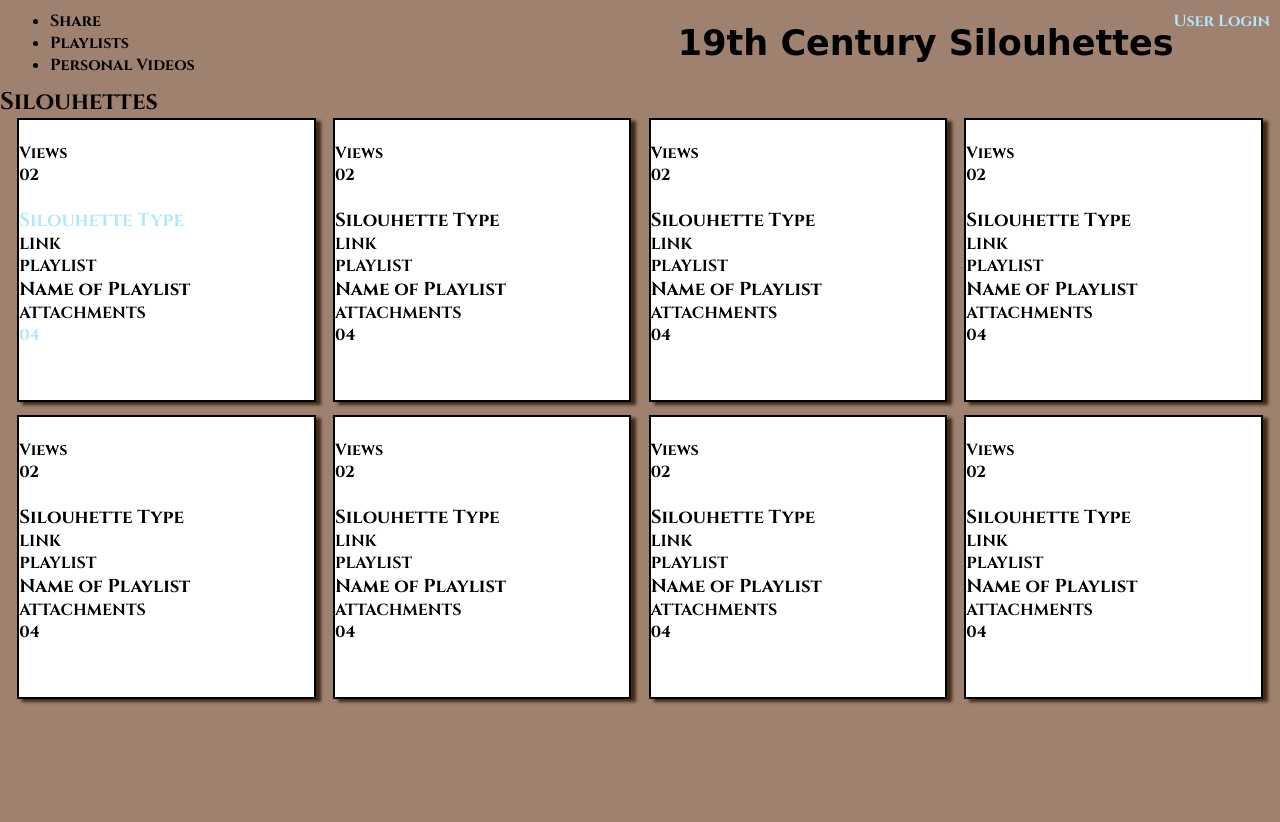
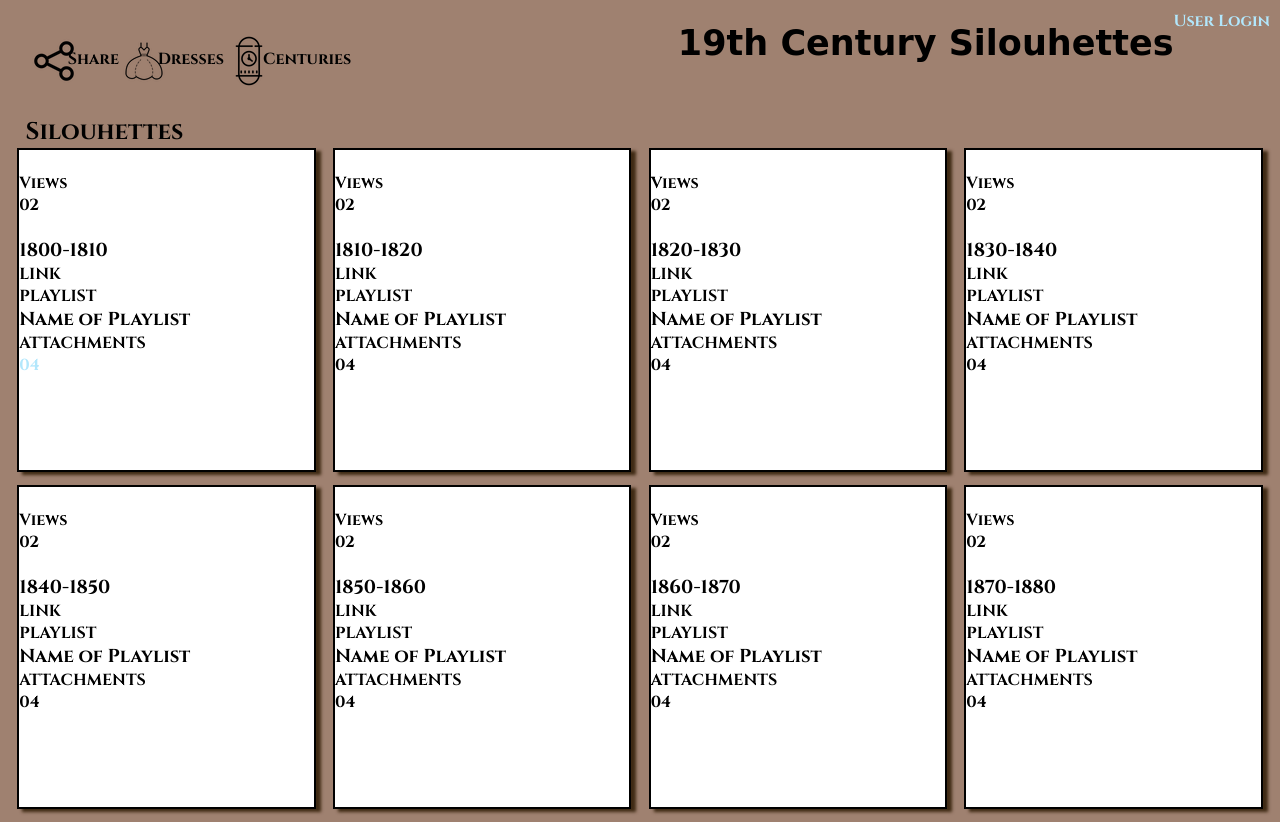
Before and after one commit to k-atwhite/static-com-M2, a plain HTML site: page index.html in a window 1280 px wide. Before the commit the page ends 800 px from the top, so only its background shows below. Drawn offline with Linux system fonts and the light colour scheme; a web font is replaced by a local one.

Commit message:
Align nav buttons and icons

```diff
--- a/index.html
+++ b/index.html
@@ -12,9 +12,9 @@
         <p class="blue-text user-login">User Login</p>
         <h1 class="title">19th Century Silouhettes</h1>
         <ul>
-            <li>Share</li>
-            <li>Playlists</li>
-            <li>Personal Videos</li>
+            <li class="share">Share</li>
+            <li class="dress">Dresses</li>
+            <li class="century">Centuries</li>
         </ul>
     </nav>
     <main>
@@ -25,7 +25,7 @@
                 <p>Views</p>
                 <p>02</p>
                 <img class="share-button">
-                <h3 class="blue-text">Silouhette Type</h3>
+                <h3>1800-1810</h3>
                 <date></date>
                 <p class="weblink">LINK</p>
                 <h4>PLAYLIST</h4>
@@ -38,7 +38,7 @@
                 <p>Views</p>
                 <p>02</p>
                 <img class="share-button">
-                <h3>Silouhette Type</h3>
+                <h3>1810-1820</h3>
                 <date></date>
                 <p class="weblink">LINK</p>
                 <h4>PLAYLIST</h4>
@@ -51,7 +51,7 @@
                 <p>Views</p>
                 <p>02</p>
                 <img class="share-button">
-                <h3>Silouhette Type</h3>
+                <h3>1820-1830</h3>
                 <date></date>
                 <p class="weblink">LINK</p>
                 <h4>PLAYLIST</h4>
@@ -64,7 +64,7 @@
                 <p>Views</p>
                 <p>02</p>
                 <img class="share-button">
-                <h3>Silouhette Type</h3>
+                <h3>1830-1840</h3>
                 <date></date>
                 <p class="weblink">LINK</p>
                 <h4>PLAYLIST</h4>
@@ -77,7 +77,7 @@
                 <p>Views</p>
                 <p>02</p>
                 <img class="share-button">
-                <h3>Silouhette Type</h3>
+                <h3>1840-1850</h3>
                 <date></date>
                 <p class="weblink">LINK</p>
                 <h4>PLAYLIST</h4>
@@ -90,7 +90,7 @@
                 <p>Views</p>
                 <p>02</p>
                 <img class="share-button">
-                <h3>Silouhette Type</h3>
+                <h3>1850-1860</h3>
                 <date></date>
                 <p class="weblink">LINK</p>
                 <h4>PLAYLIST</h4>
@@ -103,7 +103,7 @@
                 <p>Views</p>
                 <p>02</p>
                 <img class="share-button">
-                <h3>Silouhette Type</h3>
+                <h3>1860-1870</h3>
                 <date></date>
                 <p class="weblink">LINK</p>
                 <h4>PLAYLIST</h4>
@@ -116,7 +116,7 @@
                 <p>Views</p>
                 <p>02</p>
                 <img class="share-button">
-                <h3>Silouhette Type</h3>
+                <h3>1870-1880</h3>
                 <date></date>
                 <p class="weblink">LINK</p>
                 <h4>PLAYLIST</h4>
--- a/styles.css
+++ b/styles.css
@@ -17,7 +17,7 @@ html {
 
 nav {
     padding: 10px;
-    /* font-family: 'Smythe', cursive; */
+    height: 12vh;
 }
 
 h1 {
@@ -28,6 +28,10 @@ h1 {
     margin-top: 1%
 }
 
+h2 {
+    margin-left: 2%;
+}
+
 .user-login {
     float: right;
 }
@@ -36,9 +40,38 @@ body {
     /* background-color: #efdfbb; */
 }
 
-main {
+ul {
+    list-style-type: none;
+    display: flex;
+    flex-wrap: wrap;
+    justify-content: flex-start;
+    padding-inline-start: 0px;
+    padding-top: 2%;
+    padding-left: 1.5%;
+}
 
+li {
+    height: 60px;
+    padding-left: 6%;
+    padding-top: 2%;
 }
+
+li.share {
+    background: url('./images/share.png') no-repeat left 1px;
+}
+
+li.dress {
+    background: url('./images/dress.png') no-repeat left 1px;
+}
+
+li.century {
+    background: url('./images/clock.png') no-repeat left 1px;
+}
+
+/* li {
+    margin-left: 5%;
+    margin-right: 5%;
+} */
 
 .all-cards {
     height: 75%;
@@ -53,8 +86,8 @@ main {
     border: 2px solid black;
     box-shadow: 5px 3px 3px #3f2a14;
     background-color: white;
-    height: 35vh;
-    width: 23%;
+    height: 40vh;
+    width: 23vw;
     margin-bottom: 1%;
 }
 
@@ -67,7 +100,22 @@ main {
 
 /* tablet */
 
-@media screen and (max-width: 400px){
+@media screen and (max-width: 700px){
+
+    h1 {
+        font-size: 25px;
+        margin-top: 5%;
+    }
+
+    .card {
+        border: 2px solid black;
+        box-shadow: 5px 3px 3px #3f2a14;
+        background-color: white;
+        height: 40vh;
+        width: 100vw;
+        margin-bottom: 1%;
+    }
+
 
 /*
     Add in the logic of what I want for a smaller screen - for example reducing
```
Also changed, not shown: images/clock.png (added), images/dress.png (added), images/share.png (added), 1 other file.
